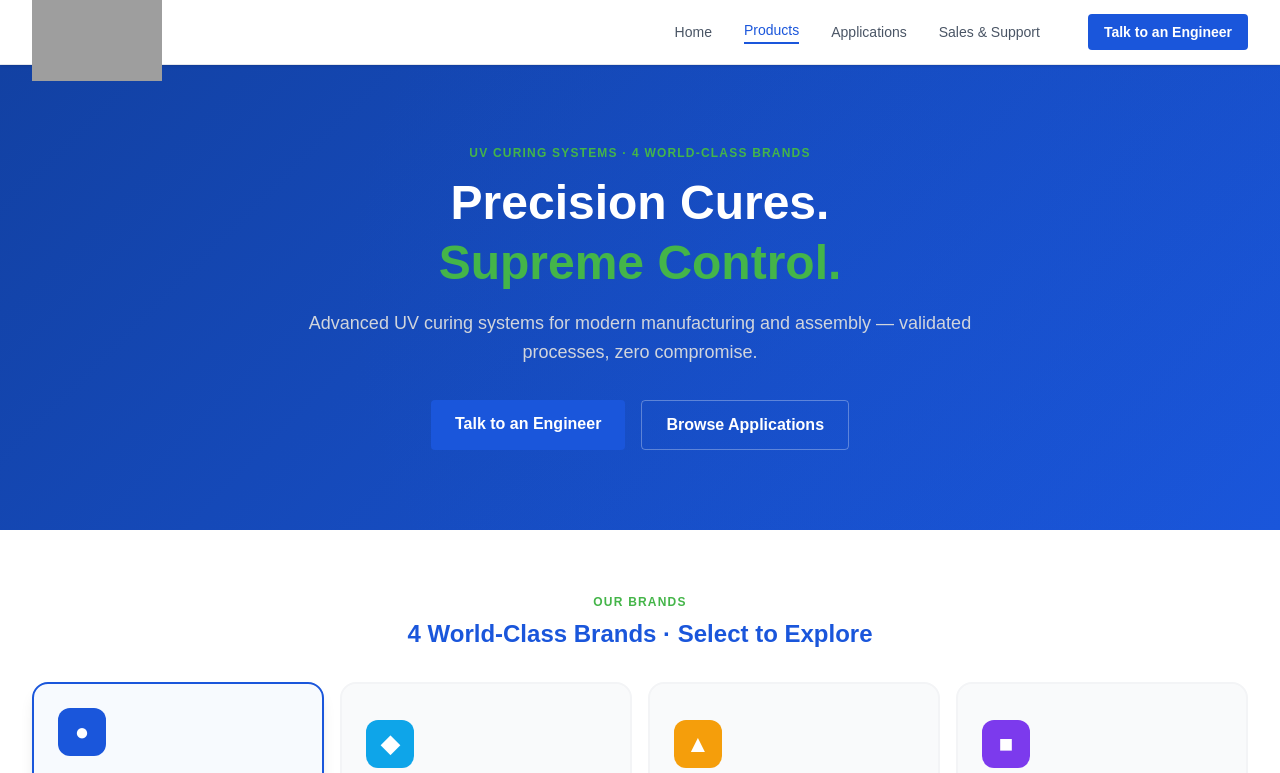
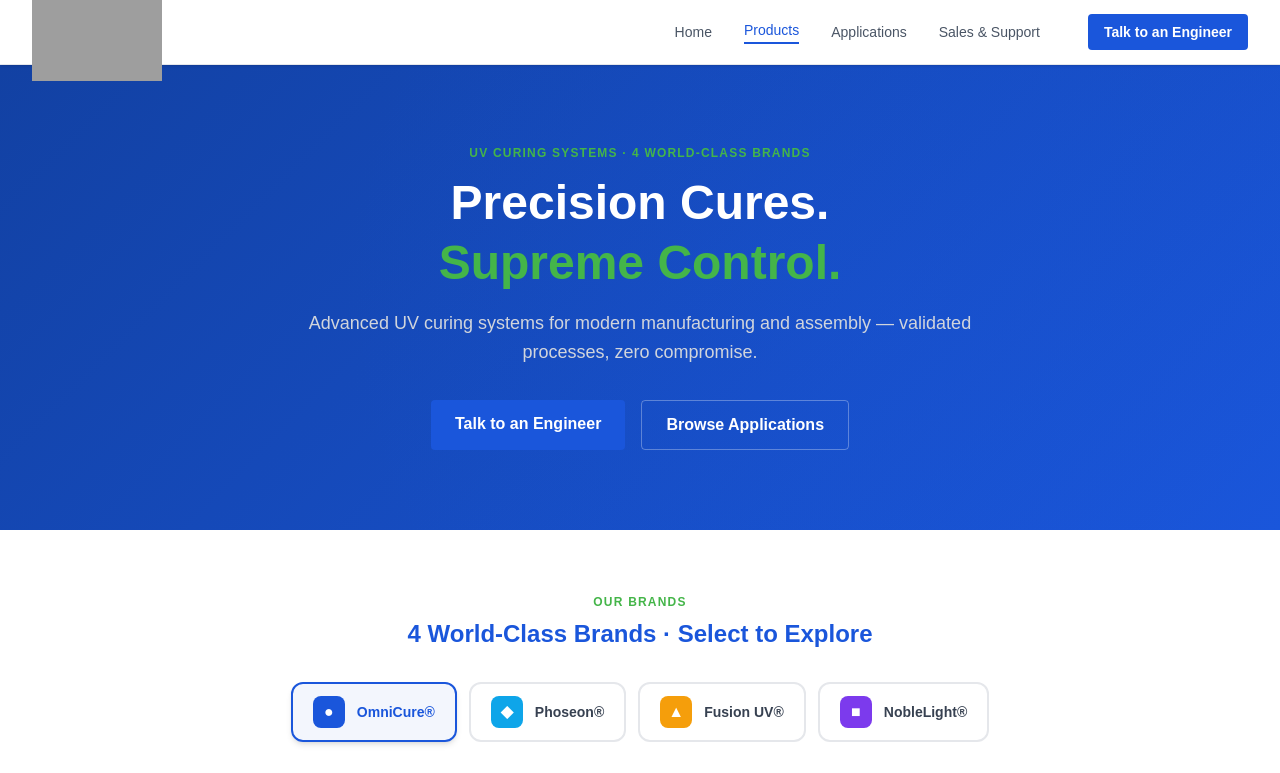
Before and after one commit to helloskmodel/etiatech-website, a Next.js app: page /product in a window 1280 px wide. Shown: the top 773 px of the page. Built offline with nearby package versions, Linux system fonts and the light colour scheme; grey boxes are pictures that could not be loaded.

Commit message:
Brand selector: compact icon+name chips, remove tagline descriptions

```diff
--- a/app/product/page.tsx
+++ b/app/product/page.tsx
@@ -204,30 +204,26 @@ export default function ProductPage() {
           <h2 className="text-center text-2xl font-bold mb-8" style={{ color: "#1A56DB" }}>4 World-Class Brands · Select to Explore</h2>
 
           {/* 4 Brand Icons */}
-          <div className="grid grid-cols-2 md:grid-cols-4 gap-4 mb-12">
+          <div className="flex flex-wrap justify-center gap-3 mb-12">
             {brands.map((b) => (
               <button
                 key={b.id}
                 onClick={() => b.available && setActiveBrand(b.id)}
-                className={`relative rounded-2xl p-6 border-2 transition-all text-left ${
+                className={`relative flex items-center gap-3 px-5 py-3 rounded-xl border-2 transition-all ${
                   activeBrand === b.id
-                    ? "shadow-lg"
+                    ? "shadow-md"
                     : b.available
-                    ? "border-gray-100 hover:border-gray-300 hover:shadow-md bg-gray-50"
-                    : "border-gray-100 bg-gray-50 opacity-50 cursor-default"
+                    ? "border-gray-200 hover:border-gray-300 hover:shadow-sm bg-white"
+                    : "border-gray-100 bg-gray-50 opacity-40 cursor-default"
                 }`}
-                style={activeBrand === b.id ? { borderColor: b.color, background: `${b.color}08` } : {}}
+                style={activeBrand === b.id ? { borderColor: b.color, background: `${b.color}0d` } : {}}
               >
-                {!b.available && (
-                  <span className="absolute top-3 right-3 text-xs px-2 py-0.5 rounded-full bg-gray-200 text-gray-400">Coming Soon</span>
-                )}
-                <div className="w-12 h-12 rounded-xl flex items-center justify-center text-white text-2xl font-bold mb-3" style={{ background: b.color }}>
+                <div className="w-8 h-8 rounded-lg flex items-center justify-center text-white text-base font-bold flex-shrink-0" style={{ background: b.color }}>
                   {b.logo}
                 </div>
-                <p className="font-bold text-lg" style={{ color: b.available ? b.color : "#9ca3af" }}>{b.name}</p>
-                <p className="text-xs text-gray-400 mt-1">{b.tagline}</p>
-                {activeBrand === b.id && (
-                  <div className="mt-2 text-xs font-semibold" style={{ color: b.color }}>● Selected</div>
+                <span className="font-bold text-sm" style={{ color: activeBrand === b.id ? b.color : b.available ? "#374151" : "#9ca3af" }}>{b.name}</span>
+                {!b.available && (
+                  <span className="text-xs px-1.5 py-0.5 rounded-full bg-gray-100 text-gray-400">Soon</span>
                 )}
               </button>
             ))}
```
